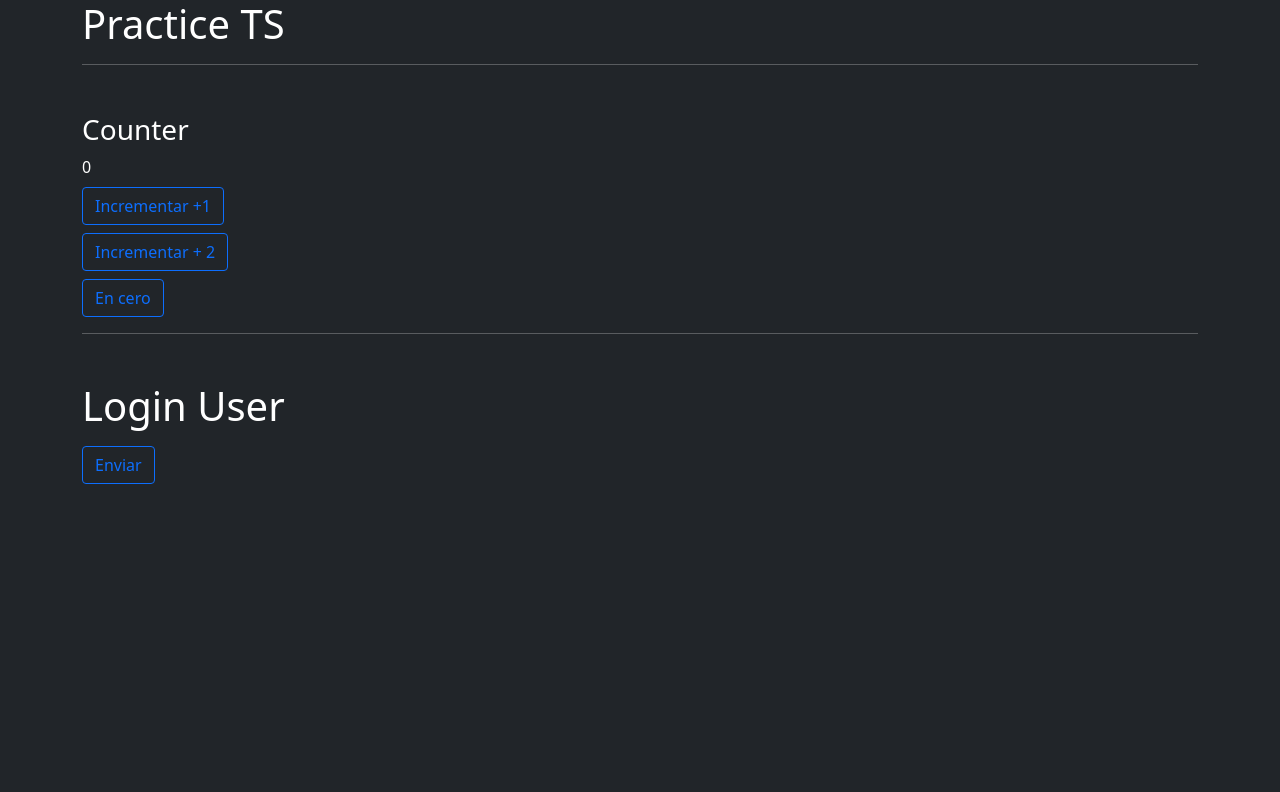
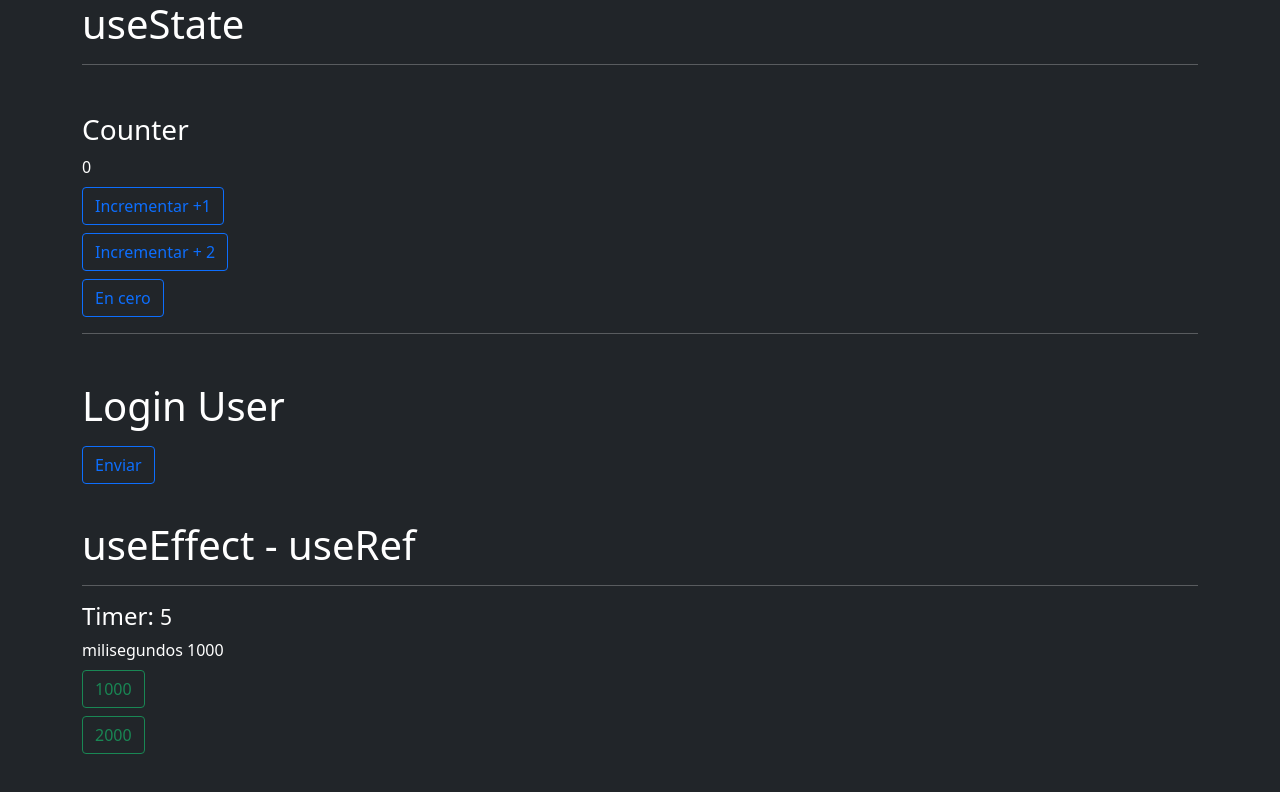
Before and after one commit to lauti3314/PracticeProyectTS, a React (Create React App) app in the folder mi-app/: page / in a window 1280 px wide. Shown: the top 792 px of the page. Built offline with nearby package versions, Linux system fonts and the light colour scheme.

Commit message:
Primer activity of useEffect

```diff
--- a/mi-app/src/App.tsx
+++ b/mi-app/src/App.tsx
@@ -1,16 +1,22 @@
 import { Counter } from "./components/Counter/Counter";
+import { TimerPadre } from "./components/Timer/TimerPadre";
 import { User } from "./components/User/User";
 
 function App() {
 	return (
 		<>
-			<h1>Practice TS</h1>
+			<h1>useState</h1>
 			<hr />
 
 			<Counter />
 
 			<hr />
 			<User />
+
+			<h1>useEffect - useRef</h1>
+			<hr />
+
+			<TimerPadre />
 		</>
 	);
 }
--- /dev/null
+++ b/mi-app/src/components/Timer/Timer.tsx
@@ -0,0 +1,23 @@
+import React, { useEffect, useRef, useState } from "react";
+
+type Time = {
+	milisegundos: number;
+};
+
+export const Timer = ({ milisegundos }: Time) => {
+	const [segundos, setSegundos] = useState(0);
+	const ref = useRef<NodeJS.Timeout>();
+
+	useEffect(() => {
+		ref.current && clearInterval(ref.current);
+		ref.current = setInterval(() => setSegundos((s) => s + 1), milisegundos);
+	}, [milisegundos]);
+
+	return (
+		<>
+			<h4>
+				Timer: <small>{segundos}</small>
+			</h4>
+		</>
+	);
+};
--- /dev/null
+++ b/mi-app/src/components/Timer/TimerPadre.tsx
@@ -0,0 +1,30 @@
+import React, { useState } from "react";
+import { Timer } from "./Timer";
+
+export const TimerPadre = () => {
+	const [milisegundos, setMilisegundos] = useState(1000);
+
+	return (
+		<>
+			<Timer milisegundos={milisegundos}/>
+
+			<span>milisegundos {milisegundos}</span>
+
+			<br />
+
+			<button
+				className="btn btn-outline-success mt-2"
+				onClick={() => setMilisegundos(1000)}>
+				1000
+			</button>
+
+			<br />
+
+			<button
+				className="btn btn-outline-success mt-2"
+				onClick={() => setMilisegundos(2000)}>
+				2000
+			</button>
+		</>
+	);
+};
```
